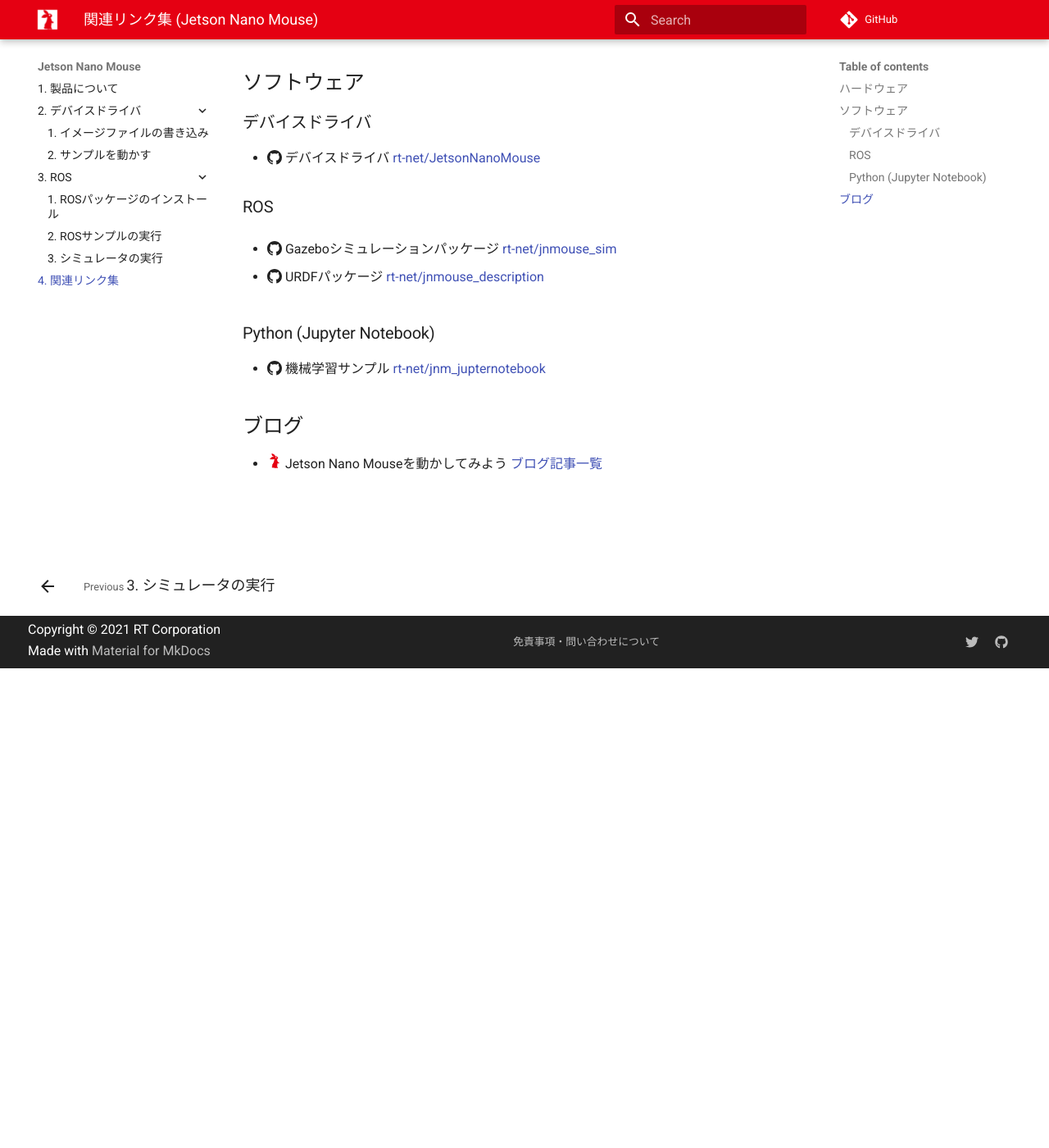
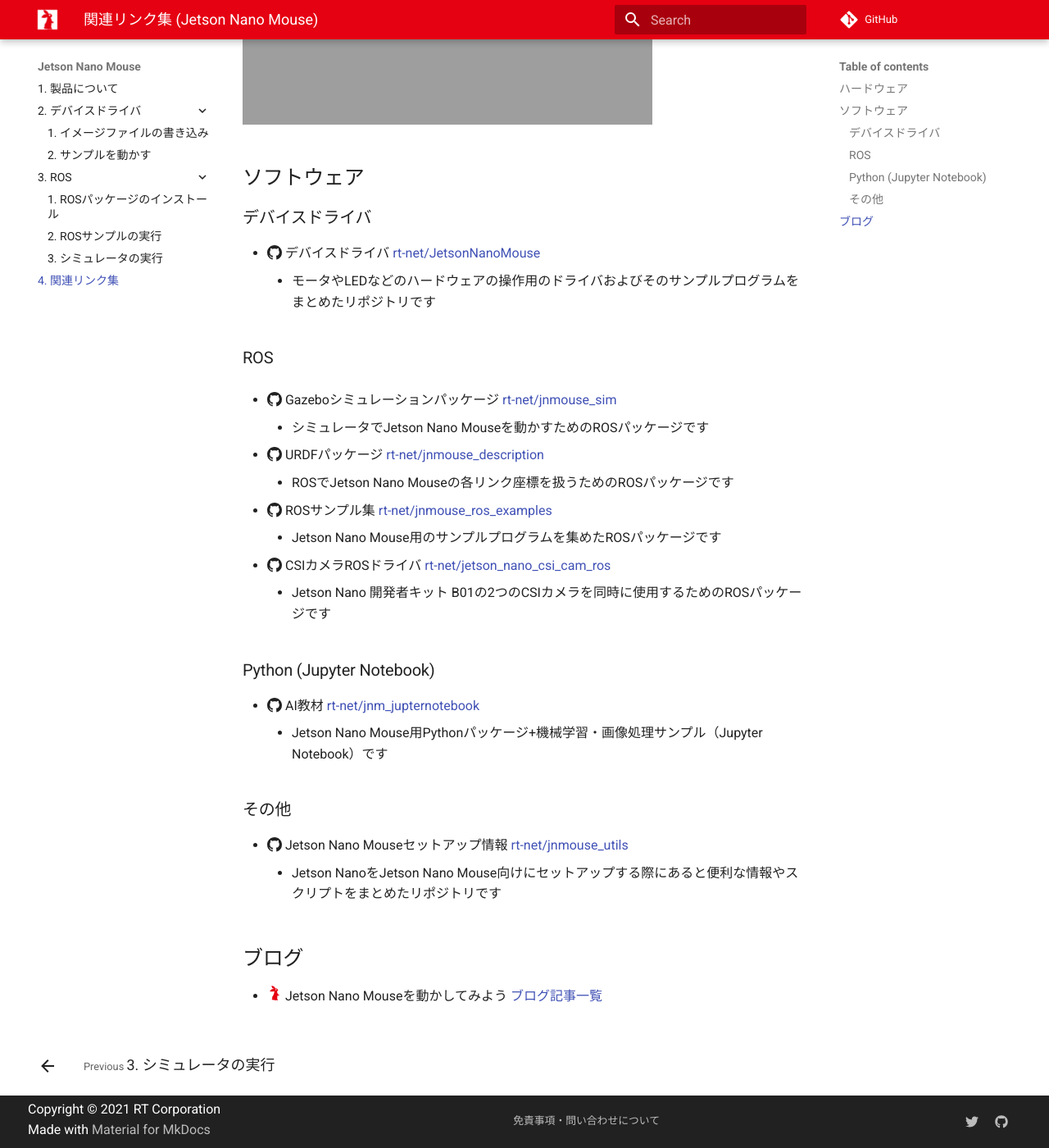
Before and after one commit to rt-net/tutorials, an MkDocs documentation site: the page built from docs/jnmouse/others.md, in a window 1280 px wide and 1400 px high, scrolled down 585 px. Shown: the whole window at 82% size. Built offline with MkDocs 1.6.1 and Material for MkDocs 9.7.7, drawn with Linux system fonts in a browser that asks for light colours; comment, search, counter and statistics services are not loaded; some of the changed text lies outside the part shown.

Commit message:
Update jnmouse

```diff
--- a/docs/jnmouse/others.md
+++ b/docs/jnmouse/others.md
@@ -9,8 +9,9 @@
 - :octicons-mark-github-16:
 ハードウェア資料集
 [rt-net/JetsonNanoMouse_Hardware](https://github.com/rt-net/JetsonNanoMouse_Hardware)
+    - CADデータや回路図を公開しているリポジトリです
 
-![](https://rt-net.github.io/images/jetson-nano-mouse/jnmouse_step_cad.png)
+<img src='https://rt-net.github.io/images/jetson-nano-mouse/drawing_jnmouse_wheel.png' alt='jnmouse_drawing' width='500px'>
 
 ## ソフトウェア
 
@@ -19,22 +20,43 @@
 - :octicons-mark-github-16:
 デバイスドライバ
 [rt-net/JetsonNanoMouse](https://github.com/rt-net/JetsonNanoMouse)
+    - モータやLEDなどのハードウェアの操作用のドライバおよびそのサンプルプログラムをまとめたリポジトリです
 
 ### ROS
 
 - :octicons-mark-github-16:
 Gazeboシミュレーションパッケージ
 [rt-net/jnmouse_sim](https://github.com/rt-net/jnmouse_sim)
+    - シミュレータでJetson Nano Mouseを動かすためのROSパッケージです
 
 - :octicons-mark-github-16:
 URDFパッケージ
 [rt-net/jnmouse_description](https://github.com/rt-net/jnmouse_description)
+    - ROSでJetson Nano Mouseの各リンク座標を扱うためのROSパッケージです
+
+- :octicons-mark-github-16:
+ROSサンプル集
+[rt-net/jnmouse_ros_examples](https://github.com/rt-net/jnmouse_ros_examples)
+    - Jetson Nano Mouse用のサンプルプログラムを集めたROSパッケージです
+
+- :octicons-mark-github-16:
+CSIカメラROSドライバ
+[rt-net/jetson_nano_csi_cam_ros](https://github.com/rt-net/jetson_nano_csi_cam_ros)
+    - Jetson Nano 開発者キット B01の2つのCSIカメラを同時に使用するためのROSパッケージです
 
 ### Python (Jupyter Notebook)
 
 - :octicons-mark-github-16:
-機械学習サンプル
+AI教材
 [rt-net/jnm_jupternotebook](https://github.com/rt-net/jnm_jupyternotebook)
+    - Jetson Nano Mouse用Pythonパッケージ+機械学習・画像処理サンプル（Jupyter Notebook）です
+
+### その他
+
+- :octicons-mark-github-16:
+Jetson Nano Mouseセットアップ情報
+[rt-net/jnmouse_utils](https://github.com/rt-net/jnmouse_utils)
+    - Jetson NanoをJetson Nano Mouse向けにセットアップする際にあると便利な情報やスクリプトをまとめたリポジトリです
 
 ## ブログ
 
```
